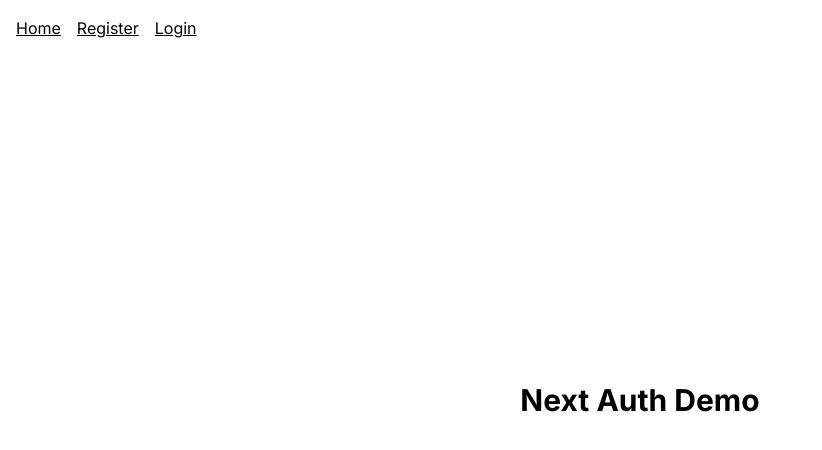
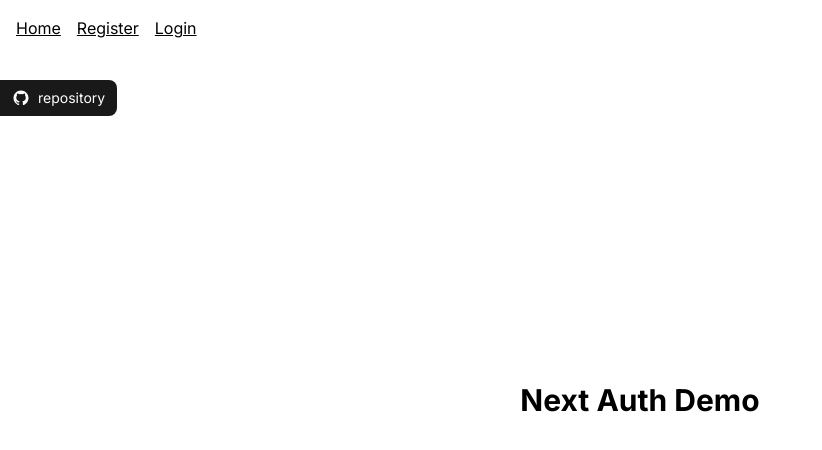
Before and after one commit to callmebyneon/next-auth, a Next.js app: page / in a window 1280 px wide. Shown: the top 450 px of the page, without its empty margins (0-822 px from the left). Built offline with nearby package versions, Linux system fonts and the light colour scheme; no server answers.

Commit message:
Add: github repository 링크 추가

```diff
--- a/src/app/layout.tsx
+++ b/src/app/layout.tsx
@@ -4,6 +4,7 @@ import "./globals.css";
 import Link from "next/link";
 import { getSession } from "@/libs/getSession";
 import { logout } from "@/libs/action";
+import GithubLink from "@/components/GithubLink";
 
 const inter = Inter({ subsets: ["latin"] });
 
@@ -49,6 +50,7 @@ export default async function RootLayout({
             )}
           </ul>
         </nav>
+        <GithubLink />
         {children}
       </body>
     </html>
--- /dev/null
+++ b/src/components/GithubLink.tsx
@@ -0,0 +1,18 @@
+import Link from "next/link";
+import { BiLogoGithub } from "react-icons/bi";
+
+export default function GithubLink() {
+  return (
+    <>
+      <div className="fixed top-20 left-0">
+        <Link
+          href="https://github.com/callmebyneon/next-auth"
+          className="text-white text-lg flex gap-2 items-center px-3 py-2 rounded-r-lg bg-black/90 hover:pl-4 transition-[padding]"
+        >
+          <BiLogoGithub />
+          <span className="text-sm hidden sm:inline-block">repository</span>
+        </Link>
+      </div>
+    </>
+  );
+}
```
